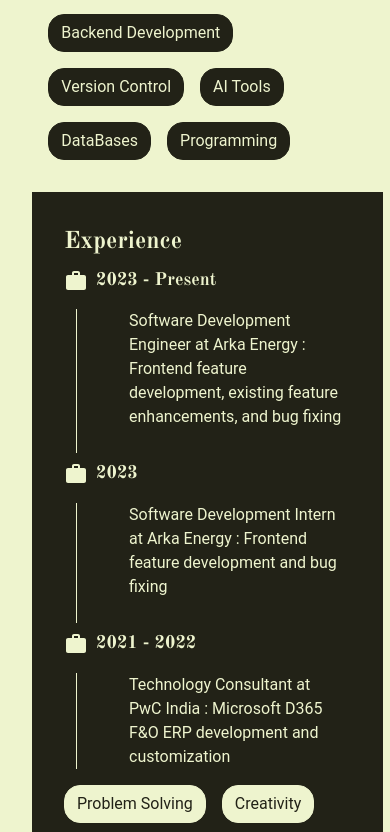
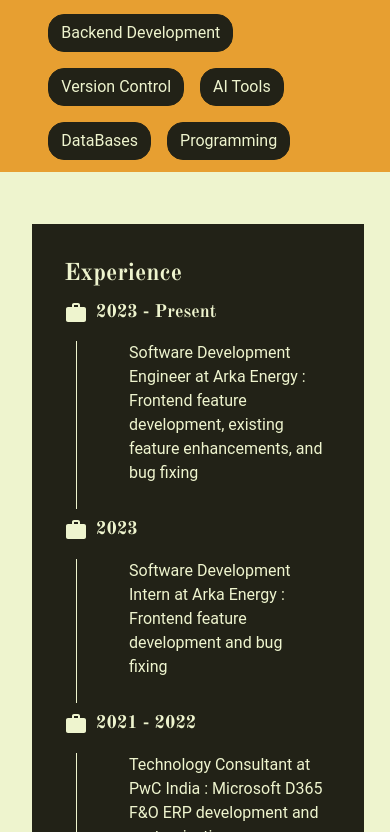
Before and after one commit to RamyaKasara/portfolioRK-app, a React (Vite) app: page /about-me in a window 390 px wide. Shown: the part 1818-2650 px from the top of the page. Built offline with nearby package versions, Linux system fonts and the light colour scheme; a web font is replaced by a local one.

Commit message:
responsive layout fixes

```diff
--- a/src/components/page.jsx
+++ b/src/components/page.jsx
@@ -9,6 +9,9 @@ const PageBox = styled(Box)(({ background, height, width }) => ({
     ...(typeof height === 'object' && {
         [theme.breakpoints.up('xs')]: {
             minHeight: height.xs, // Small screens
+        },
+        [theme.breakpoints.up('sm')]: {
+            minHeight: height.sm, // Small screens
         },
         [theme.breakpoints.up('md')]: {
             minHeight: height.md, // Medium and larger screens
--- a/src/pages/aboutme/hobbiesAndLanguage.jsx
+++ b/src/pages/aboutme/hobbiesAndLanguage.jsx
@@ -28,8 +28,8 @@ function  HobbiesAndLanguage() {
     return (
         <Box sx={{
             padding: { xs: '1rem 3rem', md: '2rem 9rem' },
-            width: { xs: '100%', md: '50%' },
-            mt: { xs: '40rem', md: '0rem' },
+            width: { xs: '100%', md: '60%' },
+            mt: { xs: '52rem', sm:'38rem', md: '0rem' },
             display: 'flex',
             flexDirection: 'column',
             gap: '3rem',
@@ -38,7 +38,7 @@ function  HobbiesAndLanguage() {
                 <Typography variant="h3_1" component="p" sx={{color: theme.palette.text.primary}}>
                     Language
                 </Typography>
-                <Box sx={{ display: 'flex', flexFlow: 'row wrap', justifyContent:'space-between', gap: { xs: '2.5rem', md: '3rem' }, mt: '1rem'}} >
+                <Box sx={{ display: 'flex', flexFlow: 'row wrap', justifyContent:'space-between', gap: { xs: '2.5rem', md:'1.5rem', lg: '3rem' }, mt: '1rem'}} >
                     {languages.map((language) => (
                         <Box>
                             <Typography variant="" component="p" sx={{
@@ -60,7 +60,7 @@ function  HobbiesAndLanguage() {
                 <Typography variant="h3_1" component="p" sx={{color: theme.palette.text.primary}}>
                     Hobbies
                 </Typography>
-                <Box sx={{ display: 'flex', flexFlow: 'row wrap', justifyContent:'space-between', gap: { xs: '2.5rem', md: '3rem' }, mt: '1rem'}} >
+                <Box sx={{ display: 'flex', flexFlow: 'row wrap', justifyContent:'space-between', gap: { xs: '2.5rem', md:'1.5rem', lg: '3rem' }, mt: '1rem'}} >
                     {hobbies.map((hobby) => (
                         <Box key={hobby.hobby}>
                             <Box sx={{display: 'flex', flexDirection: 'column', gap: '1rem', alignItems: 'center'}}>
--- a/src/pages/aboutme/index.jsx
+++ b/src/pages/aboutme/index.jsx
@@ -26,7 +26,7 @@ function AboutMePage() {
             <Page>
                 <Grid container spacing={2}
                     sx={{
-                        height: { md: '25rem', lg: '28rem' },
+                        height: { md: '27rem', lg: '28rem' },
                         margin: { xs: '2rem' },
                     }}>
                     <Grid item size={{ xs:12, md:6 }} sx={{ height: '100%', display: 'flex', flexDirection: 'row', justifyContent: 'center' }}>
@@ -135,7 +135,7 @@ function AboutMePage() {
                     </Grid>
                 </Grid>
             </Page>
-            <Page height={{ xs: '50rem', md: '42rem' }} background={theme.palette.background.tertiary}>
+            <Page height={{ xs: '65rem', sm:'48rem', md: '42rem' }} background={theme.palette.background.tertiary}>
                 {/* xs:'64rem */}
                 <Grid container spacing={2} sx={{ margin: { xs: '2rem' } }}>
                     <Grid item size={{ xs: 12, md: 6 }}
@@ -173,9 +173,9 @@ function AboutMePage() {
                     </Grid>
                 </Grid>
                 <Box sx={{
-                    width: { xs: '90%', md: '40%' },
+                    width: { xs: '85%', md: '40%' },
                     position: 'relative',
-                    top: { sm: '4rem', md: '-9rem' },
+                    top: { xs:'2rem', md: '-9rem' },
                     right: { xs: '-2rem', md: '-3rem' },
                     zIndex: 2,
                 }}>
@@ -183,7 +183,7 @@ function AboutMePage() {
                 </Box>
             </Page>
             <Page background={theme.palette.background.primary}>
-                <Box sx={{ height: { xs: '80rem', md:'40rem' }, display: 'flex', flexDirection: 'row', justifyContent: { xs:'start', md:'end'} }}>
+                <Box sx={{ height: { xs: '90rem', sm:'70rem', md:'55rem' }, display: 'flex', flexDirection: 'row', justifyContent: { xs:'start', md:'end'} }}>
                     <HobbiesAndLanguage />
                 </Box>
             </Page>
```
